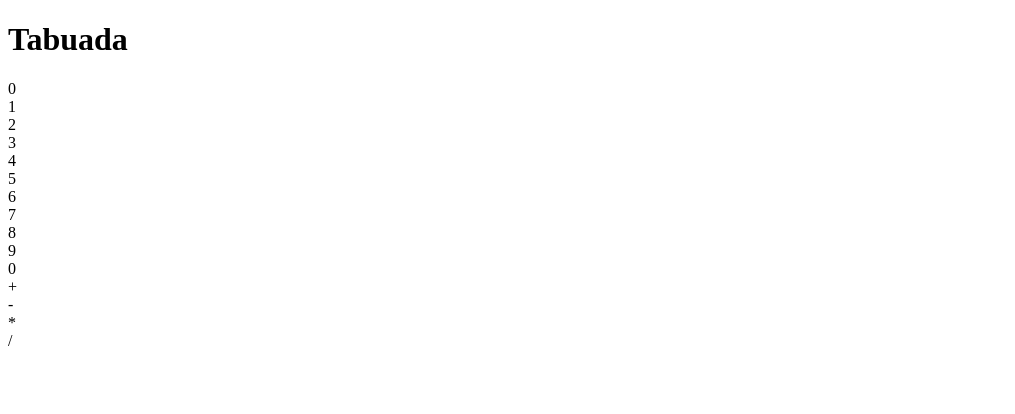
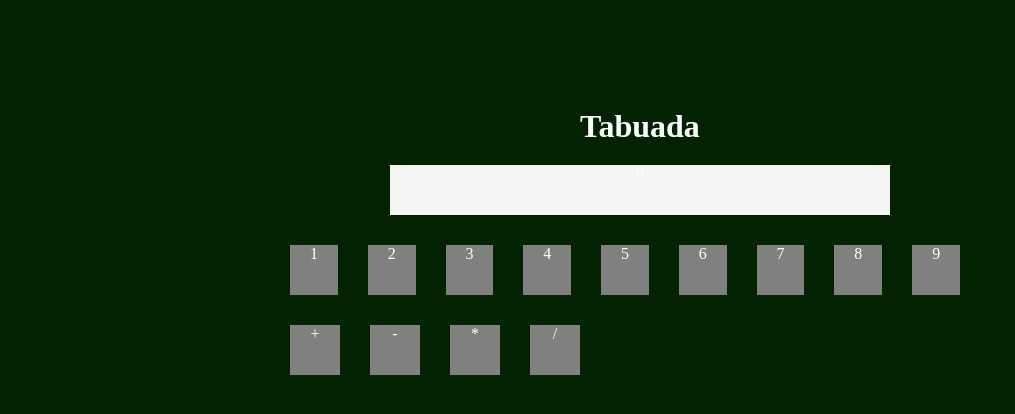
Before and after one commit to Emmanuel-Nascimento/Tabuada, a plain HTML site: page Trabalho Tabuada Rangel/index.html in a window 1280 px wide. Shown: the whole page, without its empty margins (0-1015 px from the left). Drawn offline with Linux system fonts and the light colour scheme.

Commit message:
Add files via upload

```diff
--- /dev/null
+++ b/Trabalho Tabuada Rangel/SCSS/_matricula.scss
@@ -0,0 +1,3 @@
+@mixin cor{
+    background-color: #022201;
+}
--- /dev/null
+++ b/Trabalho Tabuada Rangel/SCSS/_mixin.scss
@@ -0,0 +1,14 @@
+@mixin numeros{
+    background-color: gray;
+        height: 50px;
+        width: 50px;
+        margin: 0 30px 0 0;
+}
+
+@mixin quadradinhos{
+    display: flex;
+    margin: auto;
+    width: 70%;
+    height: 50px;
+
+}
--- a/Trabalho Tabuada Rangel/SCSS/style.scss
+++ b/Trabalho Tabuada Rangel/SCSS/style.scss
@@ -0,0 +1,92 @@
+@use "mixin" as var;
+@use "matricula" as mat;
+
+body{
+    @include mat.cor;
+    display: flex;
+    align-items: center;
+}
+
+main{
+    margin: auto;
+    color: white;
+}
+
+main div{
+    width: 1000px;
+    text-align: center;
+    align-items: center;
+}
+
+#h1{
+    display: flex;
+    margin: 100px 440px 20px;
+}
+
+.display{
+    background-color: whitesmoke;
+    height: 50px;
+    width: 50%;
+    margin: 0 250px 30px;
+}
+
+.numbers {
+    @include var.quadradinhos;
+
+    #um{
+        @include var.numeros;
+    }
+
+    #dois{
+        @include var.numeros;
+    }
+
+    #tres{
+        @include var.numeros;
+    }
+
+    #quatro{
+        @include var.numeros;
+    }
+
+    #cinco{
+        @include var.numeros;
+    }
+
+    #seis{
+        @include var.numeros;
+    }
+
+    #sete{
+        @include var.numeros;
+    }
+
+    #oito{
+        @include var.numeros;
+    }
+
+    #nove{
+        @include var.numeros;
+    }
+}
+
+.operations{
+    @include var.quadradinhos;
+    margin-top: 30px;
+
+    #add{
+        @include var.numeros;
+    }
+
+    #subtract{
+        @include var.numeros;
+    }
+
+    #multiply{
+        @include var.numeros;
+    }
+
+    #divide{
+        @include var.numeros;
+    }
+}
--- a/Trabalho Tabuada Rangel/index.html
+++ b/Trabalho Tabuada Rangel/index.html
@@ -10,19 +10,18 @@
 <body>
     <main>
         <div>
-          <h1>Tabuada</h1>
+          <h1 id="h1">Tabuada</h1>
           <div class="display">0</div>
           <div class="numbers">
-            <div id="1">1</div>
-            <div id="2">2</div>
-            <div id="3">3</div>
-            <div id="4">4</div>
-            <div id="5">5</div>
-            <div id="6">6</div>
-            <div id="7">7</div>
-            <div id="8">8</div>
-            <div id="9">9</div>
-            <div id="0">0</div>
+            <div id="um">1</div>
+            <div id="dois">2</div>
+            <div id="tres">3</div>
+            <div id="quatro">4</div>
+            <div id="cinco">5</div>
+            <div id="seis">6</div>
+            <div id="sete">7</div>
+            <div id="oito">8</div>
+            <div id="nove">9</div>
           </div>
           <div class="operations">
             <div id="add">+</div>
```
Also changed, not shown: Trabalho Tabuada Rangel/css/style.css, 1 other file.
